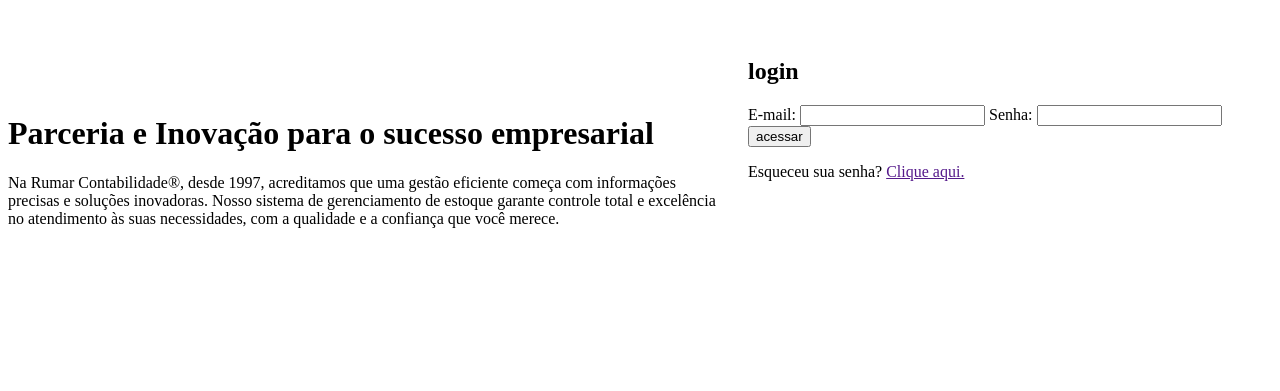
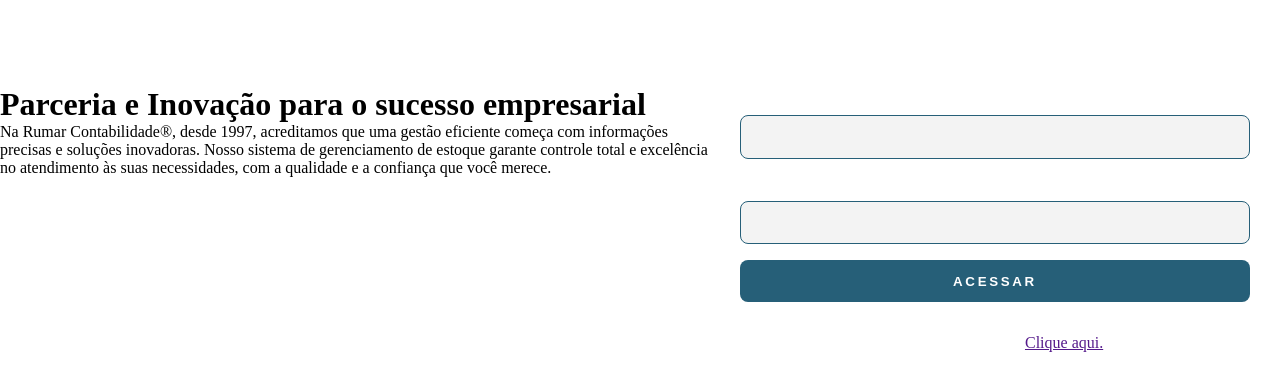
Before and after one commit to brunocriacoes/rumar, a PHP site: page / in a window 1280 px wide. Shown: the top 391 px of the page. Run offline with PHP 8.4, Linux system fonts and the light colour scheme.

Commit message:
frontend login screen mobile

```diff
--- a/assets/css/main.css
+++ b/assets/css/main.css
@@ -1,4 +1,11 @@
 @import url('https://fonts.googleapis.com/css2?family=Inter:ital,opsz,wght@0,14..32,100..900;1,14..32,100..900&display=swap');
+
+* {
+    margin: 0;
+    padding: 0;
+    border: 0;
+    box-sizing: border-box;
+}
 
 html {
     box-sizing: border-box;
@@ -14,7 +21,7 @@
     --primary-font: "Inter", sans-serif;
     --primary-color: #265F78;
     --secundary-color: #46B0DE;
-    --degrade: linear-gradient(45deg, rgba(38,95,120,1) 0%, rgba(38,95,120,1) 100%);
+    --degrade: linear-gradient(45deg, #265f78 0%, #46B0DE 100%);
     --colorgray: #F3F3F3;
     --colorblack: #000000;
     --colorwhite: #FFF;
@@ -28,10 +35,18 @@
     }
 }
 
+.c-banner {
+    display: none;
+
+    @media (min-width: 640px) {
+        display: block;
+    }
+}
+
 .c-login {
     & .c-login__logo {
         & > img {
-            width: 100%;
+            width: 100dvw;
         }
         @media (min-width: 640px) {
             display: none;
@@ -39,11 +54,60 @@
     }
 
     & .c-login__box {
+        display: grid;
+        gap: 32px;
+        padding: 30px;
         background: var(--degrade);
         border-radius: 20px;
-        padding: 30px;
         @media (min-width: 640px) {
             background: unset;
         }
     }
+
+    & .c-login__title {
+        color: var(--colorwhite);
+        text-transform: uppercase;
+        text-align: center;
+    }
+
+    & .c-login__text {
+        text-align: center;
+        color: var(--colorwhite);
+    }
 }
+
+.c-form {
+    display: grid;
+    gap: 16px;
+
+    & .c-form__group {
+        display: grid;
+        gap: 8px;
+
+        & > span {
+            color: var(--colorwhite);
+            text-align: center;
+            text-transform: uppercase;
+        }
+
+        & > input {
+            width: 100%;
+            padding: 1em;
+            border-radius: 8px;
+            border: 1px solid var(--primary-color);
+            background-color: var(--colorgray);
+            text-align: center;
+            color: var(--colorblack);
+        }
+    }
+
+    & .c-form__button {
+        padding: 1em;
+        border-radius: 8px;
+        color: var(--colorwhite);
+        text-transform: uppercase;
+        font-weight: bolder;
+        letter-spacing: 0.2em;
+        background-color: var(--primary-color);
+    }
+}
--- a/index.html
+++ b/index.html
@@ -3,7 +3,7 @@
 
 <head>
     <meta charset="UTF-8">
-    <meta name="viewport" content="width=device-width, initial-scale=1.0">
+    <meta name="viewport" content="width=device-width, initial-scale=1, maximum-scale=1, minimum-scale=1, user-scalable=no">
     <meta property="og:title" content="RUMAR CONTABILIDADE" />
     <meta property="og:description"
         content="Somos uma Empresa de terceirização de serviços de contabilidade, constituída por profissionais com larga experiência nas áreas em que atuamos: Contábil - Tributária - Fiscal e Trabalhista." />
```
